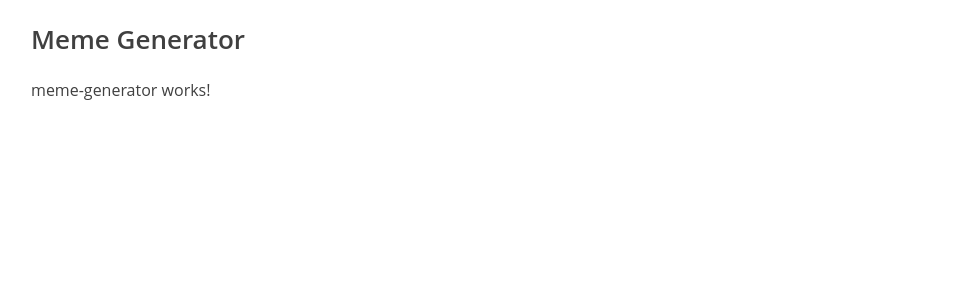
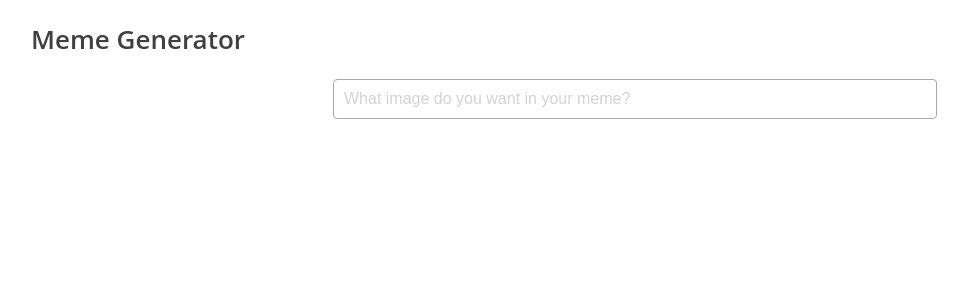
Before and after one commit to keilla/meme-generator, an Angular app: page / in a window 1280 px wide. Shown: the top 300 px of the page, without its empty margins (5-973 px from the left). Built offline with nearby package versions, Linux system fonts and the light colour scheme.

Commit message:
SearchForm

```diff
--- a/src/app/app.component.ts
+++ b/src/app/app.component.ts
@@ -1,5 +1,4 @@
 import { Component } from '@angular/core';
-
 @Component({
   selector: 'app-root',
   templateUrl: './app.component.html',
--- a/src/app/features/meme-generator/meme-generator.component.html
+++ b/src/app/features/meme-generator/meme-generator.component.html
@@ -1,3 +1 @@
-<p>
-  meme-generator works!
-</p>
+<app-search-form></app-search-form>
--- a/src/app/features/meme-generator/meme-generator.component.scss
+++ b/src/app/features/meme-generator/meme-generator.component.scss
@@ -0,0 +1,6 @@
+:host {
+  width: 100%;
+  display: flex;
+  justify-content: center;
+  align-items: center;
+}
--- a/src/app/features/meme-generator/meme-generator.module.ts
+++ b/src/app/features/meme-generator/meme-generator.module.ts
@@ -3,6 +3,7 @@ import { CommonModule } from '@angular/common';
 
 import { MemeGeneratorRoutingModule } from './meme-generator-routing.module';
 import { MemeGeneratorComponent } from './meme-generator.component';
+import { SharedModule } from 'src/app/shared/shared.module';
 
 @NgModule({
   declarations: [
@@ -10,7 +11,8 @@ import { MemeGeneratorComponent } from './meme-generator.component';
   ],
   imports: [
     CommonModule,
-    MemeGeneratorRoutingModule
+    MemeGeneratorRoutingModule,
+    SharedModule
   ]
 })
 export class MemeGeneratorModule { }
--- /dev/null
+++ b/src/app/shared/components/search-form/search-form.component.html
@@ -0,0 +1,9 @@
+<form class="search-form" [formGroup]="form" (ngSubmit)="onSubmit()">
+  <input
+  type="text"
+  placeholder="What image do you want in your meme?"
+  name="image"
+  class="field"
+  formControlName="image"
+  >
+</form>
--- /dev/null
+++ b/src/app/shared/components/search-form/search-form.component.scss
@@ -0,0 +1,10 @@
+:host{
+  width: 50%;
+}
+
+.search-form {
+  & > .field {
+    padding: 10px;
+    width: 100%;
+  }
+}
--- /dev/null
+++ b/src/app/shared/components/search-form/search-form.component.ts
@@ -0,0 +1,28 @@
+import { Component, OnInit, Output, EventEmitter } from '@angular/core';
+import { FormGroup, FormBuilder, Validators } from '@angular/forms';
+
+@Component({
+  selector: 'app-search-form',
+  templateUrl: './search-form.component.html',
+  styleUrls: ['./search-form.component.scss']
+})
+export class SearchFormComponent implements OnInit {
+
+  form: FormGroup;
+  @Output() imageWord = new EventEmitter();
+
+  constructor(private fb: FormBuilder) { }
+
+  ngOnInit() {
+    this.form = this.fb.group({
+      image: ['', Validators.required],
+    });
+  }
+
+  onSubmit() {
+    if (this.form.valid) {
+      this.imageWord.emit(this.form.get('image').value);
+    }
+  }
+
+}
```
Also changed, not shown: src/app/shared/shared.module.ts (added, +14 -0 lines), 2 other files (tests, documents, lock files or other folders).
